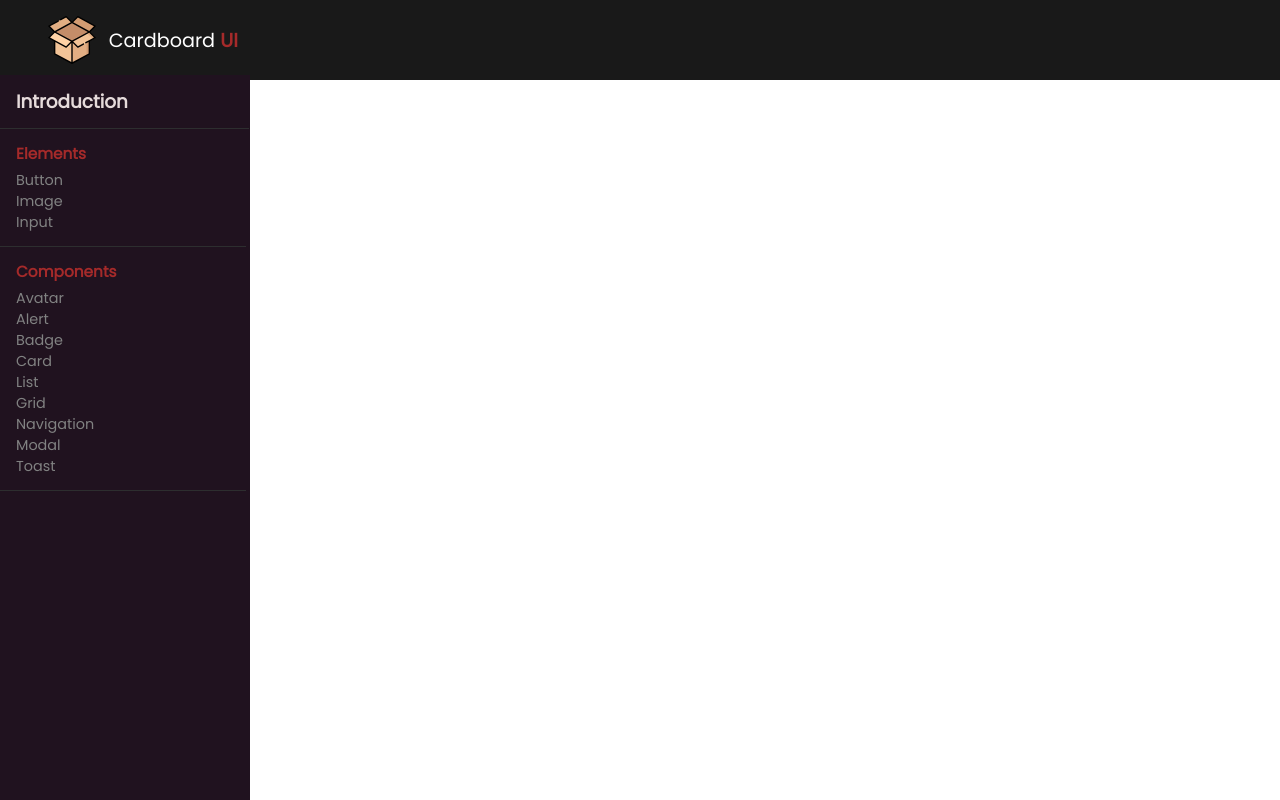
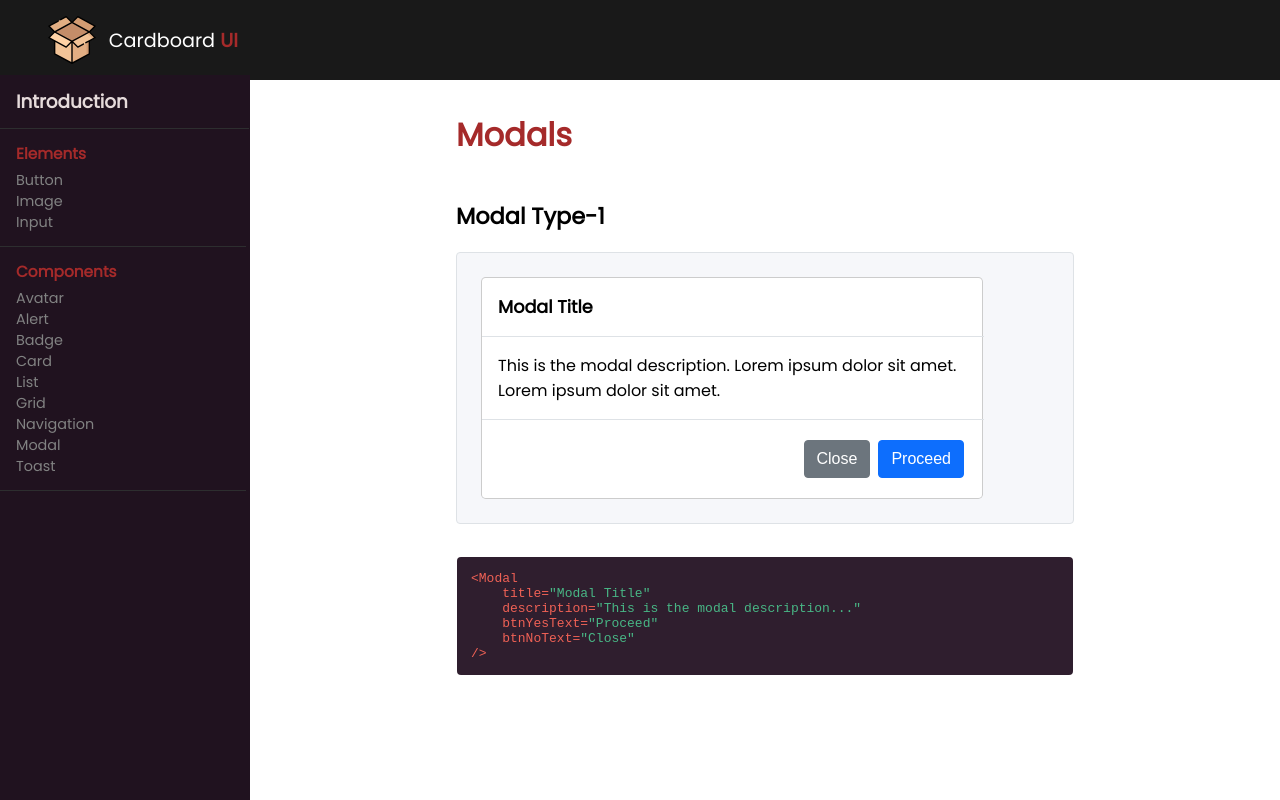
Before and after one commit to Shivaansh-Agarwal/Cardboard-UI, a React (Create React App) app: page /docs/modal in a window 1280 px wide. Built offline with nearby package versions, Linux system fonts and the light colour scheme.

Commit message:
add: Modal Component

```diff
--- /dev/null
+++ b/src/components/css-components/Modal/Modal.jsx
@@ -0,0 +1,15 @@
+import React from "react";
+import { ButtonRegular } from "../Buttons/Button.jsx";
+
+export const Modal = ({ title, description, btnNoText, btnYesText }) => {
+  return (
+    <div className="modal">
+      <div className="modal-title">{title}</div>
+      <div className="modal-description">{description}</div>
+      <div className="modal-buttons">
+        <ButtonRegular btnText={btnNoText} btnClass="btn-secondary" />
+        <ButtonRegular btnText={btnYesText} btnClass="btn-primary" />
+      </div>
+    </div>
+  );
+};
--- /dev/null
+++ b/src/components/css-components/Modal/ModalUtility.jsx
@@ -0,0 +1,38 @@
+import React, { useEffect } from "react";
+import hljs from "highlight.js";
+import {
+  CompPageTemplate,
+  CompSectionTemplate,
+} from "../CompPageTemplates.jsx";
+import { Modal } from "./Modal.jsx";
+
+const ModalUtility = () => {
+  useEffect(() => {
+    hljs.highlightAll();
+  }, []);
+  return <CompPageTemplate pageHeading={"Modals"} sections={[section1]} />;
+};
+export default ModalUtility;
+
+const section1Preview = (
+  <>
+    <Modal
+      title="Modal Title"
+      description="This is the modal description. Lorem ipsum dolor sit amet. Lorem ipsum dolor sit amet."
+      btnYesText="Proceed"
+      btnNoText="Close"
+    />
+  </>
+);
+const section1Code = `<Modal
+    title="Modal Title"
+    description="This is the modal description..."
+    btnYesText="Proceed"
+    btnNoText="Close"
+/>`;
+const section1 = CompSectionTemplate({
+  sectionHeading: "Modal Type-1",
+  sectionDesc: "",
+  preview: section1Preview,
+  code: section1Code,
+});
--- /dev/null
+++ b/src/components/css-components/Modal/modal.css
@@ -0,0 +1,32 @@
+.modal {
+  position: relative;
+  width: 500px;
+  display: flex;
+  flex-flow: column nowrap;
+  align-items: flex-start;
+  justify-content: flex-start;
+  background-color: #fff;
+  border: 1px solid rgba(0, 0, 0, 0.2);
+  border-radius: 0.3rem;
+  outline: 0;
+}
+.modal-title {
+  width: 94%;
+  padding: 1rem;
+  border-bottom: 1px solid #dee2e6;
+  font-weight: 600;
+  font-size: 1.1rem;
+}
+.modal-description {
+  width: 94%;
+  padding: 1rem;
+  border-bottom: 1px solid #dee2e6;
+}
+.modal-buttons {
+  width: 94%;
+  padding: 1rem;
+  display: flex;
+  flex-flow: row nowrap;
+  justify-content: flex-end;
+  align-items: center;
+}
--- a/src/components/css-components/components.css
+++ b/src/components/css-components/components.css
@@ -9,3 +9,4 @@
 @import url("./Image/image.css");
 @import url("./List/list.css");
 @import url("./Navigation/navigation.css");
+@import url("./Modal/modal.css");
--- a/src/components/css-components/index.js
+++ b/src/components/css-components/index.js
@@ -10,3 +10,4 @@ export { default as InputFieldUtility } from "./InputField/InputFieldUtility.jsx
 export { default as ImageUtility } from "./Image/ImageUtility.jsx";
 export { default as ListUtility } from "./List/ListUtility.jsx";
 export { default as NavigationUtility } from "./Navigation/NavigationUtility.jsx";
+export { default as ModalUtility } from "./Modal/ModalUtility.jsx";
--- a/src/components/outer-components/Main/Main.jsx
+++ b/src/components/outer-components/Main/Main.jsx
@@ -13,6 +13,7 @@ import {
   ImageUtility,
   ListUtility,
   NavigationUtility,
+  ModalUtility,
 } from "../../css-components";
 
 const Main = () => {
@@ -31,6 +32,7 @@ const Main = () => {
         <Route path="/docs/image" component={ImageUtility} />
         <Route path="/docs/list" component={ListUtility} />
         <Route path="/docs/navigation" component={NavigationUtility} />
+        <Route path="/docs/modal" component={ModalUtility} />
       </Switch>
     </div>
   );
```
